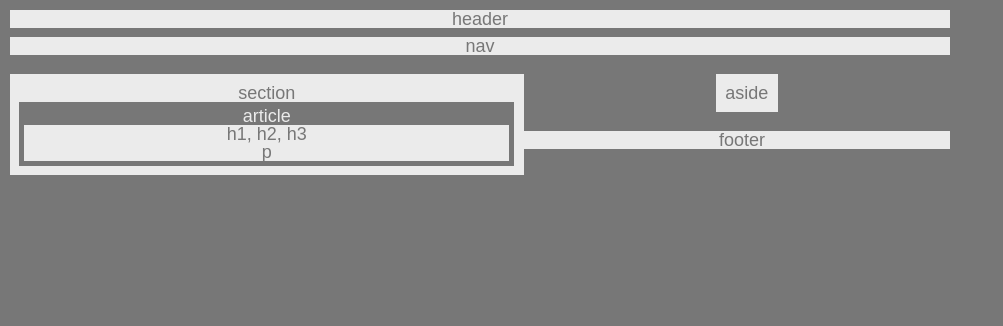
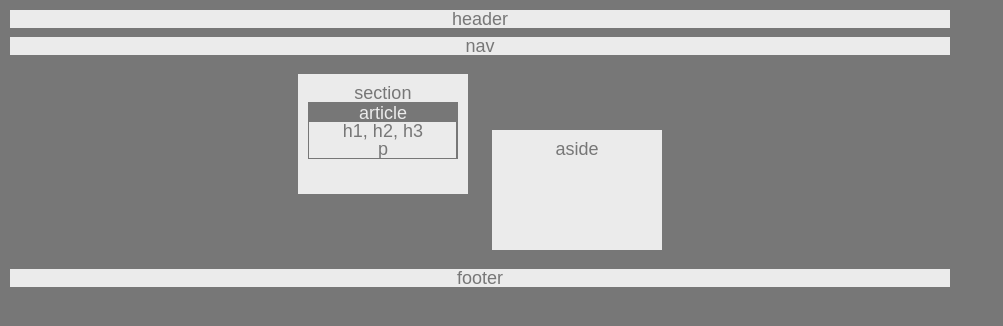
Before and after one commit to JKD22/HW-Wireframe, a plain HTML site: page index.html in a window 1280 px wide. Shown: the whole page, without its empty margins (0-1003 px from the left). Drawn offline with Linux system fonts and the light colour scheme.

Commit message:
Almost there have to align center

```diff
--- a/index.html
+++ b/index.html
@@ -10,7 +10,7 @@
     </header>
     <body class="bodyStyle">
         <nav class="contentStyle clearFix longDisplay">nav</nav>
-        <section class="contentStyle shortDisplay floatLeft">section
+        <section class="contentStyle shortDisplay sectionBox">section
             <article class="articleStyle articleDisplay">article
                 <header class="contentStyle">
                     <h1 class="h1pStyle">h1, h2, h3</h1>
@@ -18,7 +18,7 @@
                 <p class="h1pStyle">p</p>
             </article>
         </section>
-        <aside class="contentStyle shortDisplay">aside</aside>
+        <aside class="contentStyle shortDisplay asideBox">aside</aside>
+        <footer class="contentStyle longDisplay footerDisplay">footer</footer>
     </body>
-    <footer class="contentStyle longDisplay footerDisplay">footer</footer>
 </html>
--- a/style.css
+++ b/style.css
@@ -71,3 +71,16 @@ section {
 .footerdisplay {
     display: block;
 }
+
+.asideBox {
+    height: 100px;
+    width: 150px;
+    padding: 10px;
+    position: relative;
+}
+
+.sectionBox {
+    height: 100px;
+    width: 150px;
+    padding: 10px;
+}
```
